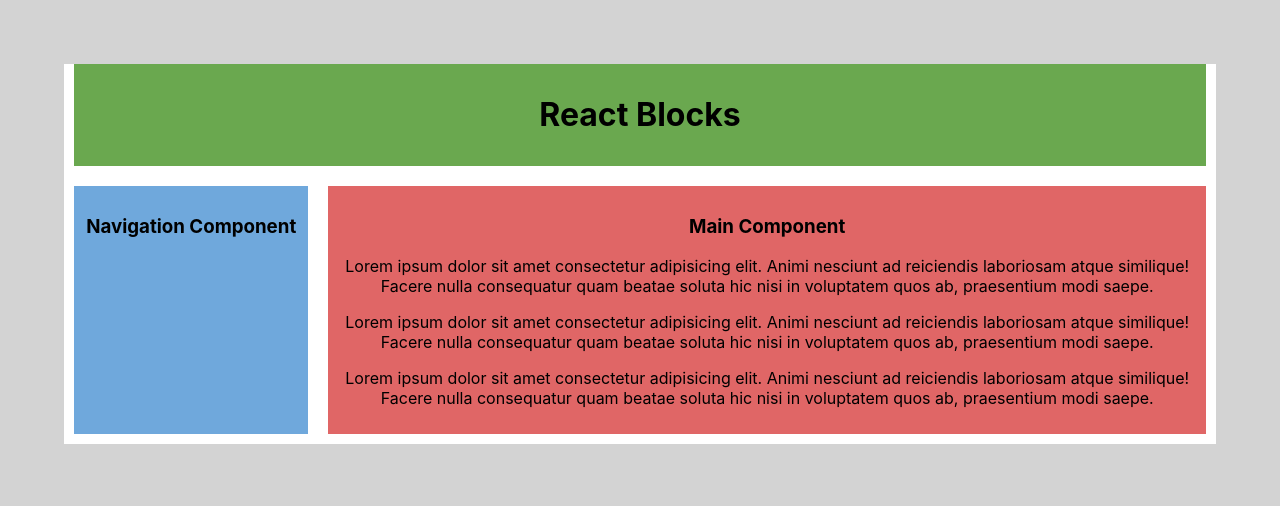
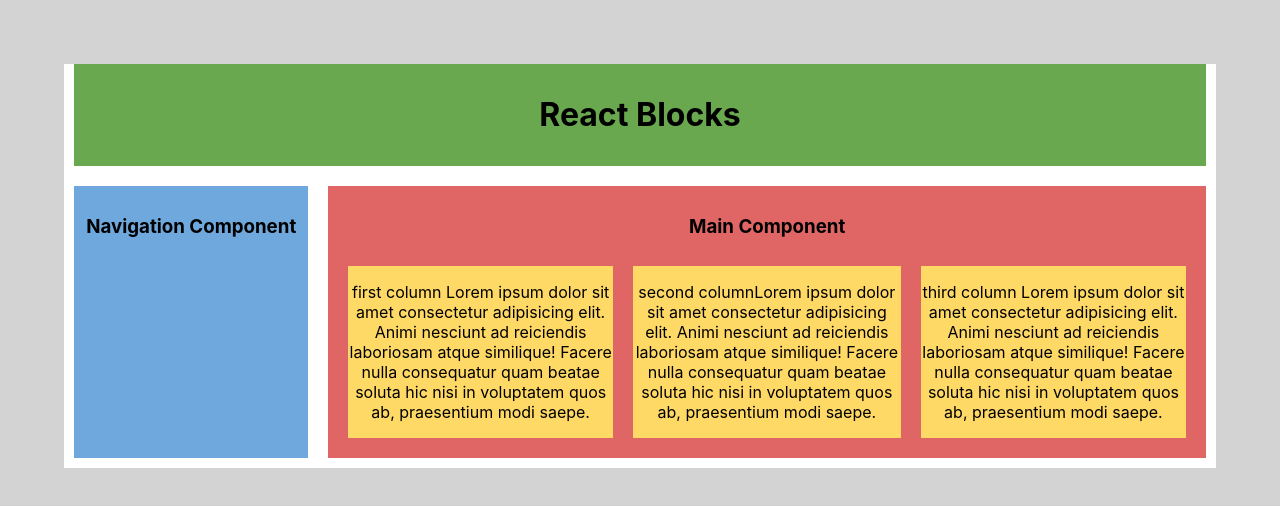
Before and after one commit to vircabading/MERN_React_Class_Component_React_Blocks_2306, a React (Create React App) app: page / in a window 1280 px wide. Shown: the top 506 px of the page. Built offline with nearby package versions, Linux system fonts and the light colour scheme.

Commit message:
implement the three sub contents as columns

```diff
--- a/src/App.js
+++ b/src/App.js
@@ -11,9 +11,7 @@ function App() {
       <HeaderComp />
       <div className="main-body-container">
         <NavigationComp />
-        <MainComp>
-
-        </MainComp>
+        <MainComp />
       </div>
     </div >
   );
--- a/src/Components/MainComp.jsx
+++ b/src/Components/MainComp.jsx
@@ -1,13 +1,17 @@
 import React, { Component } from 'react';
 import styles from "../Modules/MainComp.module.css"
+import SubContentComp from './SubContentComp';
 
 export class MainComp extends Component {
     render() {
         return (
-            <div className={ styles.main } >
+            <div className={styles.main} >
                 <h3>Main Component</h3>
-                <p>Lorem ipsum dolor sit amet consectetur adipisicing elit. Animi nesciunt ad reiciendis laboriosam atque similique! Facere nulla consequatur quam beatae soluta hic nisi in voluptatem quos ab, praesentium modi saepe.</p>
-                <p>Lorem ipsum dolor sit amet consectetur adipisicing elit. Animi nesciunt ad reiciendis laboriosam atque similique! Facere nulla consequatur quam beatae soluta hic nisi in voluptatem quos ab, praesentium modi saepe.</p>                <p>Lorem ipsum dolor sit amet consectetur adipisicing elit. Animi nesciunt ad reiciendis laboriosam atque similique! Facere nulla consequatur quam beatae soluta hic nisi in voluptatem quos ab, praesentium modi saepe.</p>
+                <div className={styles.columnsContainer} >
+                    <SubContentComp content="first column Lorem ipsum dolor sit amet consectetur adipisicing elit. Animi nesciunt ad reiciendis laboriosam atque similique! Facere nulla consequatur quam beatae soluta hic nisi in voluptatem quos ab, praesentium modi saepe." />
+                    <SubContentComp content="second columnLorem ipsum dolor sit amet consectetur adipisicing elit. Animi nesciunt ad reiciendis laboriosam atque similique! Facere nulla consequatur quam beatae soluta hic nisi in voluptatem quos ab, praesentium modi saepe." />
+                    <SubContentComp content="third column Lorem ipsum dolor sit amet consectetur adipisicing elit. Animi nesciunt ad reiciendis laboriosam atque similique! Facere nulla consequatur quam beatae soluta hic nisi in voluptatem quos ab, praesentium modi saepe." />
+                </div>
             </div>
         )
     }
--- /dev/null
+++ b/src/Components/SubContentComp.jsx
@@ -0,0 +1,20 @@
+import React, { Component } from 'react'
+import styles from "../Modules/SubContentComp.module.css"
+
+export class SubContentComp extends Component {
+    constructor(props) {
+        super(props);
+        this.state = {
+            content: props.content
+        };
+    }
+    render() {
+        return (
+            <div className={ styles.subcontent }>
+                <p>{ this.state.content }</p>
+            </div>
+        )
+    }
+}
+
+export default SubContentComp;
--- a/src/Modules/MainComp.module.css
+++ b/src/Modules/MainComp.module.css
@@ -4,3 +4,7 @@
     padding: 10px;
     width: 80%;
 }
+
+.columnsContainer {
+    display: flex;
+}
--- /dev/null
+++ b/src/Modules/SubContentComp.module.css
@@ -0,0 +1,4 @@
+.subcontent {
+    background-color: #ffd966;
+    margin: 10px;
+}
```
